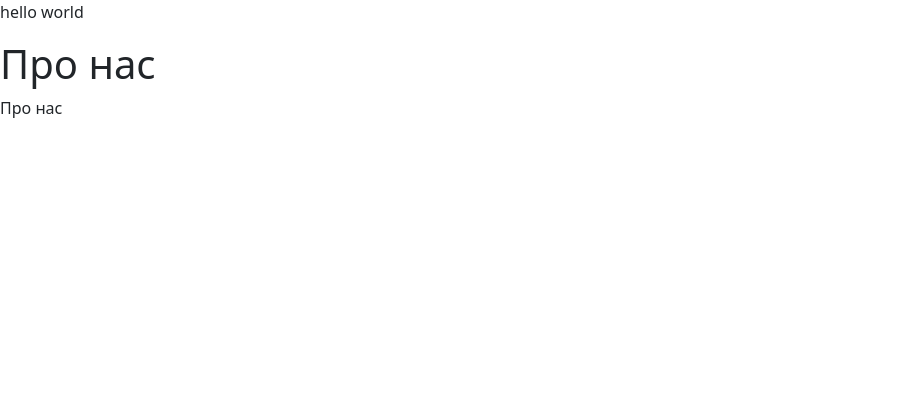
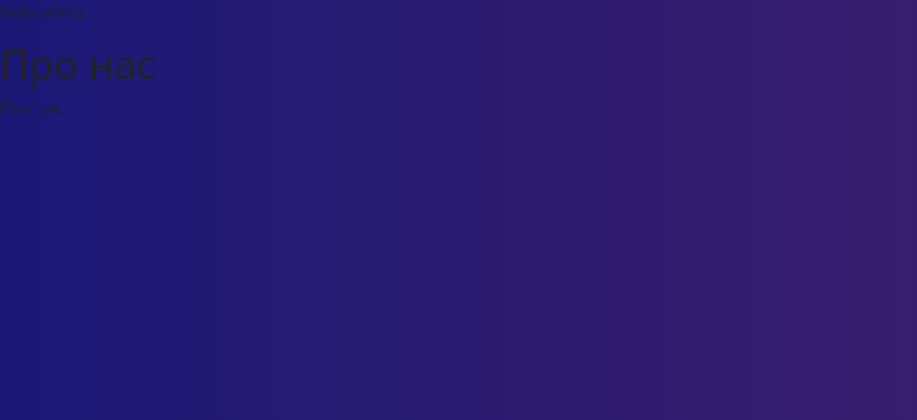
Before and after one commit to Kosinov-Peter/LandingFir, a Django app: page / in a window 1280 px wide. Shown: the top 420 px of the page, without its empty margins (0-917 px from the left). Run offline with Django 4.2, Linux system fonts and the light colour scheme.

Commit message:
added main

```diff
--- /dev/null
+++ b/project_fit/main/static/main/css/style.css
@@ -0,0 +1,17 @@
+/*анимированный фон градиент */
+
+:root {
+    --gradient: linear-gradient(90deg, #1c1877, #66275c);
+  }
+
+  body {
+    background-size: 200%;
+    background-image: var(--gradient);
+    animation: bg-animation 7s infinite ;
+  }
+
+  @keyframes bg-animation {
+    0% {background-position: left}
+    50% {background-position: right}
+    100% {background-position: left}
+  }
--- a/project_fit/main/templates/main/layout.html
+++ b/project_fit/main/templates/main/layout.html
@@ -1,13 +1,13 @@
+<!doctype html>
 {% load static %}
-<!doctype html>
-
 <html lang="en">
 <head>
     <meta charset="UTF-8">
     <meta name="viewport"
           content="width=device-width, user-scalable=no, initial-scale=1.0, maximum-scale=1.0, minimum-scale=1.0">
     <meta http-equiv="X-UA-Compatible" content="ie=edge">
-    <link href="https://cdn.jsdelivr.net/npm/bootstrap@5.3.2/dist/css/bootstrap.min.css" rel="stylesheet" integrity="sha384-T3c6CoIi6uLrA9TneNEoa7RxnatzjcDSCmG1MXxSR1GAsXEV/Dwwykc2MPK8M2HN" crossorigin="anonymous">
+    <link href="https://cdn.jsdelivr.net/npm/bootstrap@5.3.2/dist/css/bootstrap.min.css" rel="stylesheet"
+          integrity="sha384-T3c6CoIi6uLrA9TneNEoa7RxnatzjcDSCmG1MXxSR1GAsXEV/Dwwykc2MPK8M2HN" crossorigin="anonymous">
     <link rel="stylesheet" href="{% static 'main/css/style.css' %}">
     <title>{% block title %}{% endblock %}</title>
 
@@ -15,6 +15,7 @@
 <body>
 <main>
     {% block content %}
+
     {% endblock %}
 </main>
 </body>
```
Also changed, not shown: project_fit/main/urls.py (+5 -4 lines).
